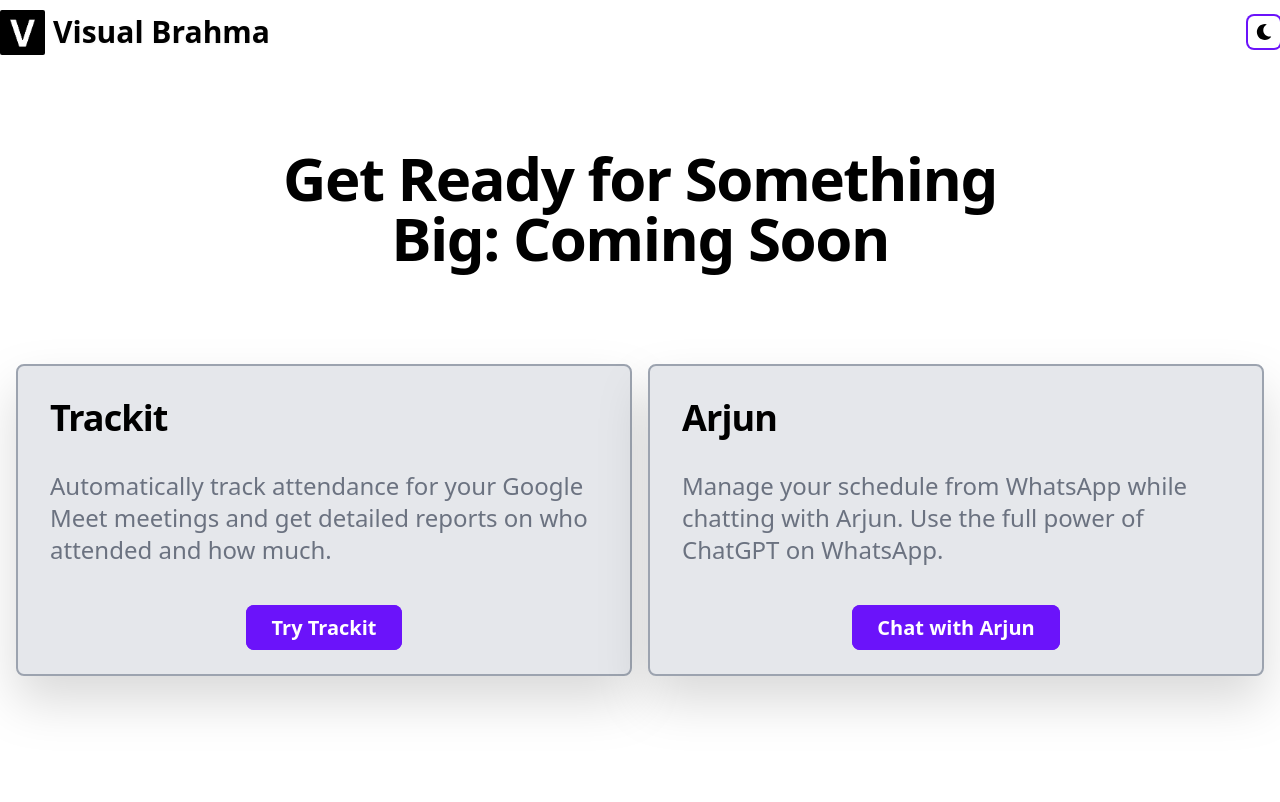
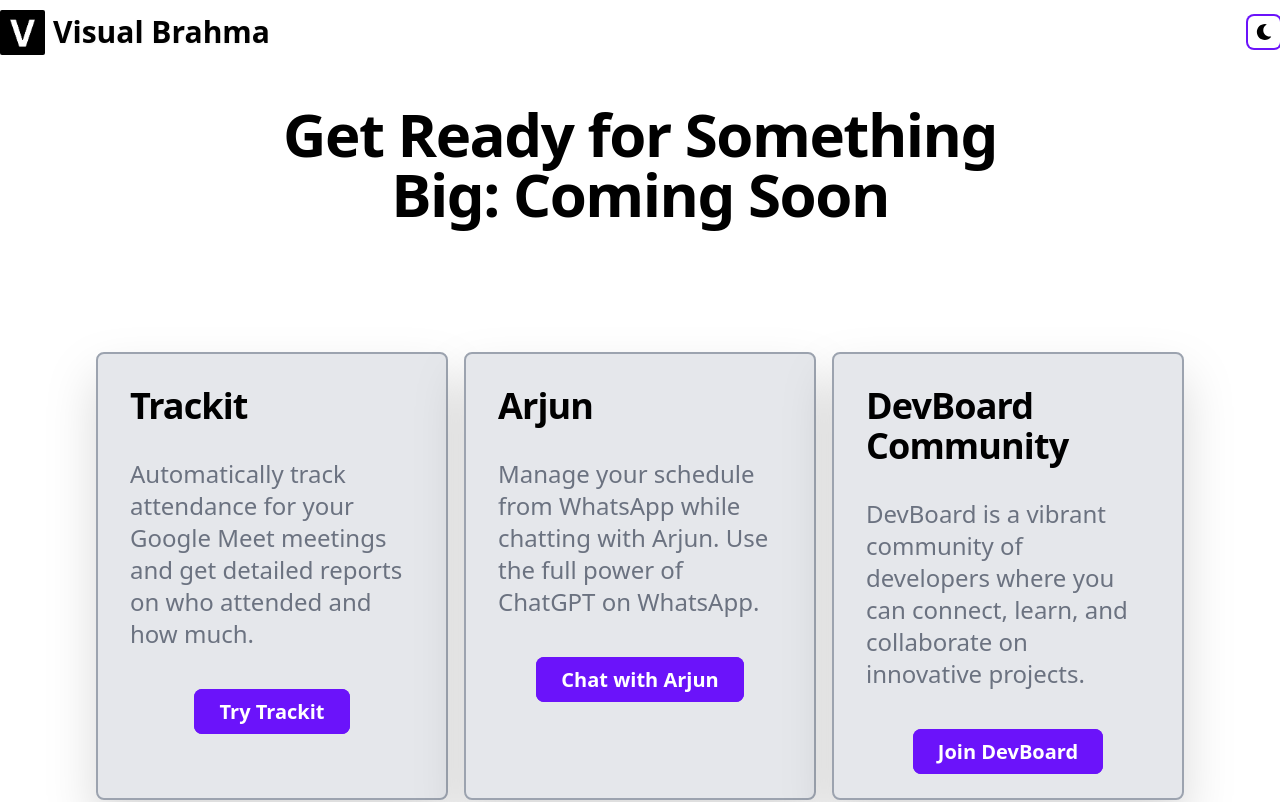
Before and after one commit to Visual-Brahma/visualbrahma, a Next.js app: page / in a window 1280 px wide. Shown: the top 802 px of the page. Built offline with nearby package versions, Linux system fonts and the light colour scheme.

Commit message:
added devboard

```diff
--- a/src/pages/index.tsx
+++ b/src/pages/index.tsx
@@ -5,7 +5,7 @@
   const router = useRouter()
   return (
     <Layout>
-      <div className={'flex flex-col items-center justify-center min-h-screen'}>
+      <div className={'flex flex-col items-center justify-center min-h-screen mt-20'}>
         <h1
           className={
             'text-4xl sm:text-5xl md:text-6xl font-extrabold tracking-tight text-black dark:text-white text-center mb-8 max-w-screen-md'
@@ -14,7 +14,7 @@
           Get Ready for Something Big: Coming Soon
         </h1>
 
-        <div className='flex flex-col sm:flex-row justify-between space-y-4 items-center sm:space-x-4 sm:space-y-0 mt-12 p-4'>
+        <div className='grid grid-cols-1 sm:grid-cols-2 lg:grid-cols-3 gap-4 p-8 sm:p-24'>
           <div className='rounded-lg bg-gray-200 border-gray-400 border-2 dark:bg-dark-gray drop-shadow-2xl hover:drop-shadow-lg max-w-screen-sm'>
             <div className='p-8'>
               <h5 className='text-2xl sm:text-3xl md:text-4xl font-extrabold tracking-tight text-black dark:text-white text-left mb-8 max-w-screen-md'>
@@ -53,6 +53,25 @@
               </a>
             </div>
           </div>
+          <div className='rounded-lg bg-gray-200 border-gray-400 border-2 dark:bg-dark-gray drop-shadow-2xl hover:drop-shadow-lg max-w-screen-sm'>
+            <div className='p-8'>
+              <h5 className='text-2xl sm:text-3xl md:text-4xl font-extrabold tracking-tight text-black dark:text-white text-left mb-8 max-w-screen-md'>
+                DevBoard Community
+              </h5>
+              <p className='text-lg sm:text-xl md:text-2xl text-gray-500 dark:text-gray-400 mb-12 text-left max-w-screen-md dark:text-white-200'>
+                DevBoard is a vibrant community of developers where you can
+                connect, learn, and collaborate on innovative projects.
+              </p>
+              <a
+                className='button-large'
+                href='https://devboard.visualbrahma.tech'
+                target='_blank'
+                rel='noopener noreferrer'
+              >
+                Join DevBoard
+              </a>
+            </div>
+          </div>
         </div>
       </div>
     </Layout>
```
Also changed, not shown: 1 other file (tests, documents, lock files or other folders).
